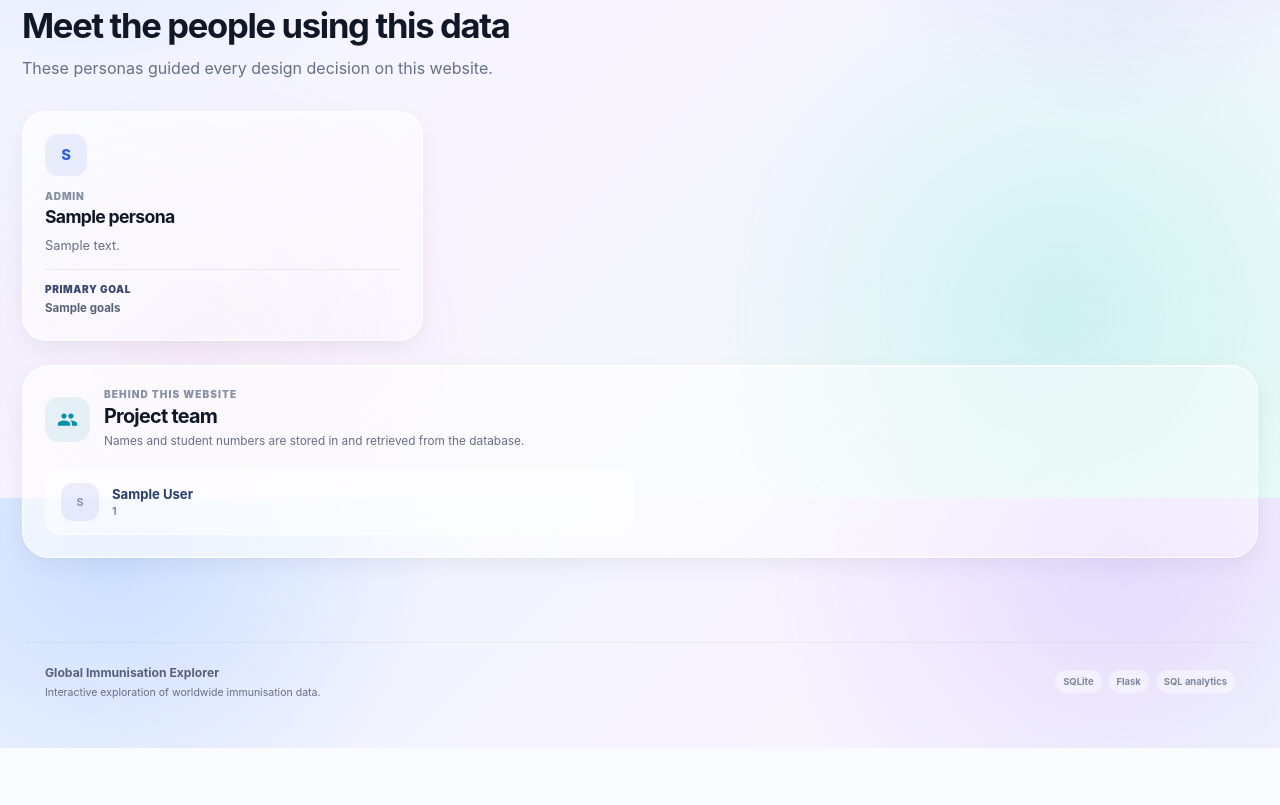
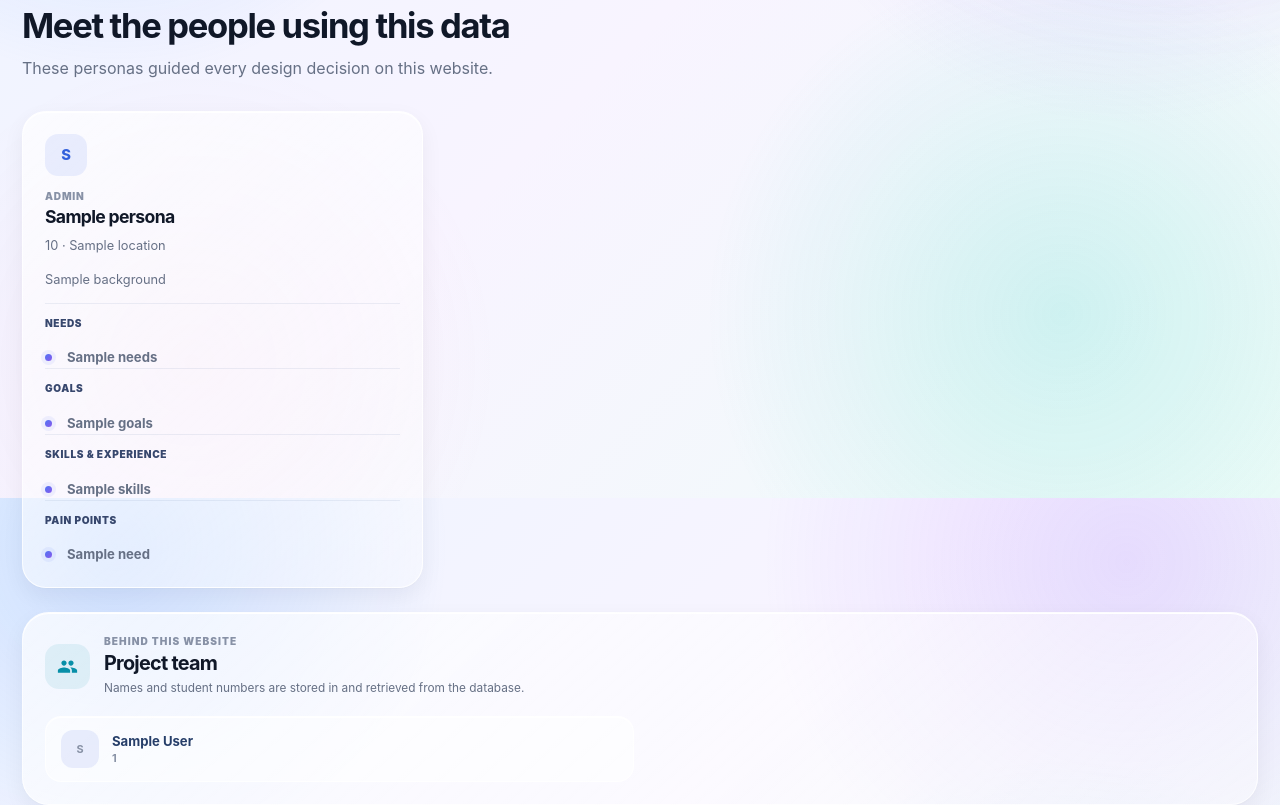
Before and after one commit to NguyenTienThanh2007/cosc3106-immunisation-project, a Flask app: template templates/mission.html in a window 1280 px wide. Shown: the part 1102-1907 px from the top of the page. Before the commit the page ends 1850 px from the top, so only its background shows below. Run offline with Flask 3, Linux system fonts and the light colour scheme; the template is opened without the code that fills it: most values are stand-ins (such as "Sample title", 1, 10 or a date in 2020).

Commit message:
Add files via upload

```diff
--- a/templates/mission.html
+++ b/templates/mission.html
@@ -128,12 +128,56 @@
 
                         <span class="persona-role">{{ persona['role'] }}</span>
                         <h3>{{ persona['persona_name'] }}</h3>
-                        <p>{{ persona['description'] }}</p>
+
+                        {% if persona['age_gender'] or persona['location'] %}
+                            <p class="persona-meta">
+                                {{ persona['age_gender'] }}{% if persona['age_gender'] and persona['location'] %} · {% endif %}{{ persona['location'] }}
+                            </p>
+                        {% endif %}
+
+                        <p>{{ persona['background'] }}</p>
+
+                        {% if persona['needs'] %}
+                            <div class="persona-goal">
+                                <strong>Needs</strong>
+                                <ul class="content-list persona-list">
+                                    {% for need in persona['needs'].split('|') %}
+                                        <li>{{ need }}</li>
+                                    {% endfor %}
+                                </ul>
+                            </div>
+                        {% endif %}
 
                         <div class="persona-goal">
-                            <strong>Primary goal</strong>
-                            {{ persona['goals'] }}
+                            <strong>Goals</strong>
+                            <ul class="content-list persona-list">
+                                {% for goal in persona['goals'].split('|') %}
+                                    <li>{{ goal }}</li>
+                                {% endfor %}
+                            </ul>
                         </div>
+
+                        {% if persona['skills'] %}
+                            <div class="persona-goal">
+                                <strong>Skills &amp; Experience</strong>
+                                <ul class="content-list persona-list">
+                                    {% for skill in persona['skills'].split('|') %}
+                                        <li>{{ skill }}</li>
+                                    {% endfor %}
+                                </ul>
+                            </div>
+                        {% endif %}
+
+                        {% if persona['pain_points'] %}
+                            <div class="persona-goal">
+                                <strong>Pain Points</strong>
+                                <ul class="content-list persona-list">
+                                    {% for pain in persona['pain_points'].split('|') %}
+                                        <li>{{ pain }}</li>
+                                    {% endfor %}
+                                </ul>
+                            </div>
+                        {% endif %}
                     </article>
                 {% endfor %}
             </div>
```
